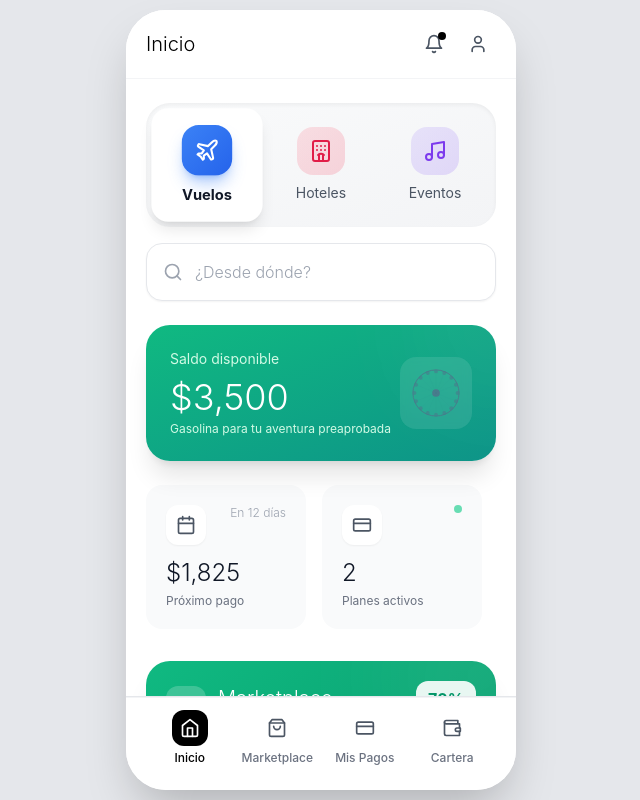
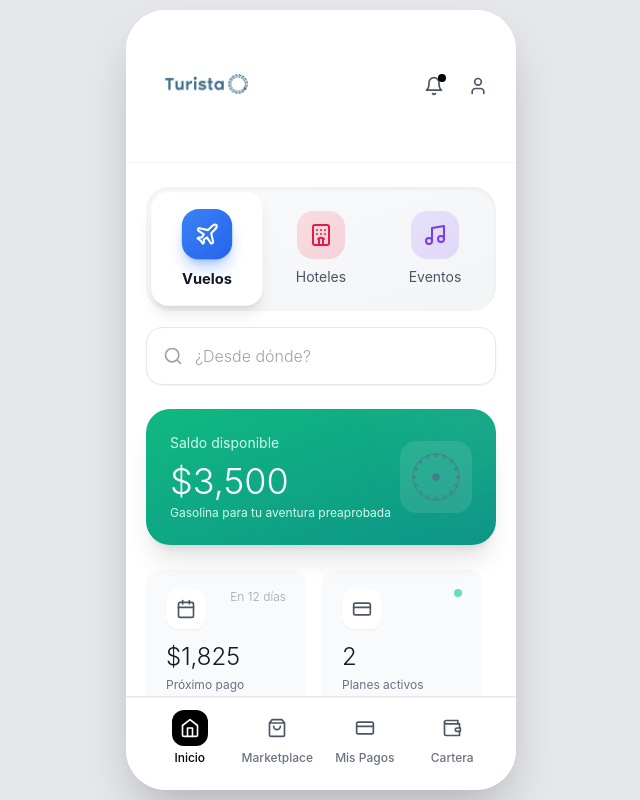
Before and after one commit to Rene-Nun/Pagox_proto_ux, a Next.js app: page / in a window 1280 px wide. Shown: the whole page, without its empty margins (319-959 px from the left). Built offline with nearby package versions, Linux system fonts and the light colour scheme.

Commit message:
Actualizar Header.tsx

```diff
--- a/app/components/Header.tsx
+++ b/app/components/Header.tsx
@@ -1,15 +1,15 @@
-import Image from 'next/image'
+import Image from 'next/image' // Asegúrate de que esta importación esté presente
 import { ChevronLeft, Bell, User } from 'lucide-react'
 
 interface HeaderProps {
   title?: string
   showBack?: boolean
   onBack?: () => void
-  showLogo?: boolean
   onNavigate?: (screen: string, tab?: string) => void
+  // Eliminamos showLogo porque ahora el logo es el estado por defecto
 }
 
-export default function Header({ title, showBack = false, onBack, showLogo = false, onNavigate }: HeaderProps) {
+export default function Header({ title, showBack = false, onBack, onNavigate }: HeaderProps) {
   return (
     <div className="bg-white text-gray-900 safe-area-inset border-b border-gray-100">
       <div className="flex items-center justify-between px-5 py-4">
@@ -21,28 +21,24 @@ export default function Header({ title, showBack = false, onBack, showLogo = fal
             >
               <ChevronLeft className="w-5 h-5" />
             </button>
+          ) : null}
+
+          {/* ESTA ES LA PARTE QUE CAMBIÓ */}
+          <div className="flex-1">
+            {title ? (
+              // Si hay un título, lo muestra (para otras pantallas)
+              <h1 className="text-xl font-light text-black">{title}</h1>
             ) : (
-            <div className="flex-1">
-              {showLogo && (
+              // Si no hay título, muestra el logo (para la pantalla de inicio)
               <Image
                 src="/images/TuristaLogo.png"
                 alt="Logo de Turista"
-                  width={120} // <-- Ajusta este valor al ancho real de tu imagen de logo
-                  height={30} // <-- Ajusta este valor al alto real de tu imagen de logo
-                  priority // Mejora la velocidad de carga de la imagen más importante
+                width={120} // Ajusta el ancho según tu imagen
+                height={30} // Ajusta el alto según tu imagen
+                priority
               />
             )}
-              {title && !showLogo && (
-                <h1 className="text-xl font-light text-black">{title}</h1>
-              )}
-              {!title && !showLogo && (
-                <h1 className="text-xl font-light text-black">Inicio</h1>
-              )}
           </div>
-          )}
-          {showBack && title && (
-            <h1 className="text-xl font-light text-black">{title}</h1>
-          )}
         </div>
 
         <div className="flex items-center gap-2">
```
Lines whose indentation alone changed are shown as unchanged.
